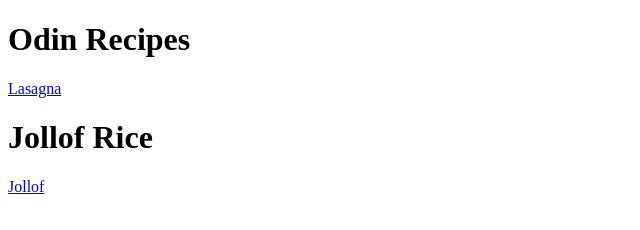
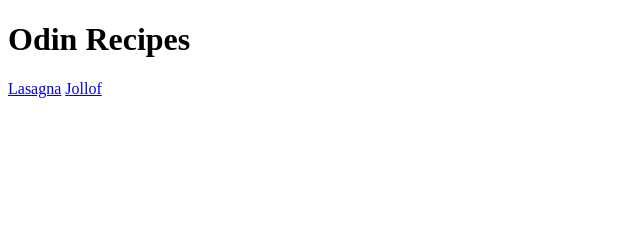
Before and after one commit to Nimruzir/odin-recipes, a plain HTML site: page index.html in a window 1280 px wide. Shown: the whole page, without its empty margins (0-640 px from the left). Drawn offline with Linux system fonts and the light colour scheme.

Commit message:
Remove jollof title

```diff
--- a/index.html
+++ b/index.html
@@ -8,7 +8,6 @@
     <body>
         <h1>Odin Recipes</h1>
         <a href="recipes/lasagna.html" target="_blank" rel="noreferrer noopener">Lasagna</a>
-        <h1>Jollof Rice</h1>
         <a href="recipes/jollof.html" target="_blank" rel="noreferrer noopener">Jollof</a>
     </body>
 </html>
```
